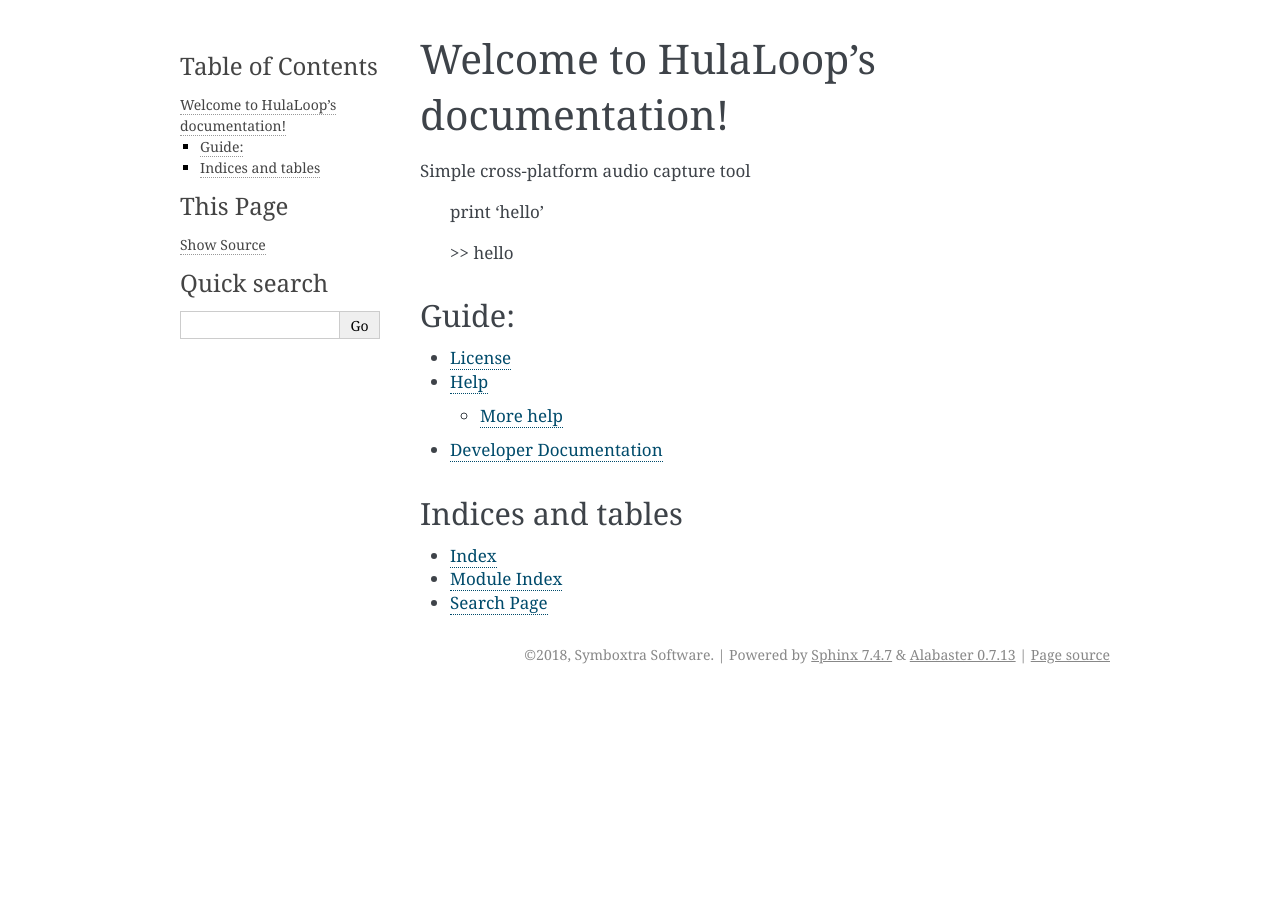
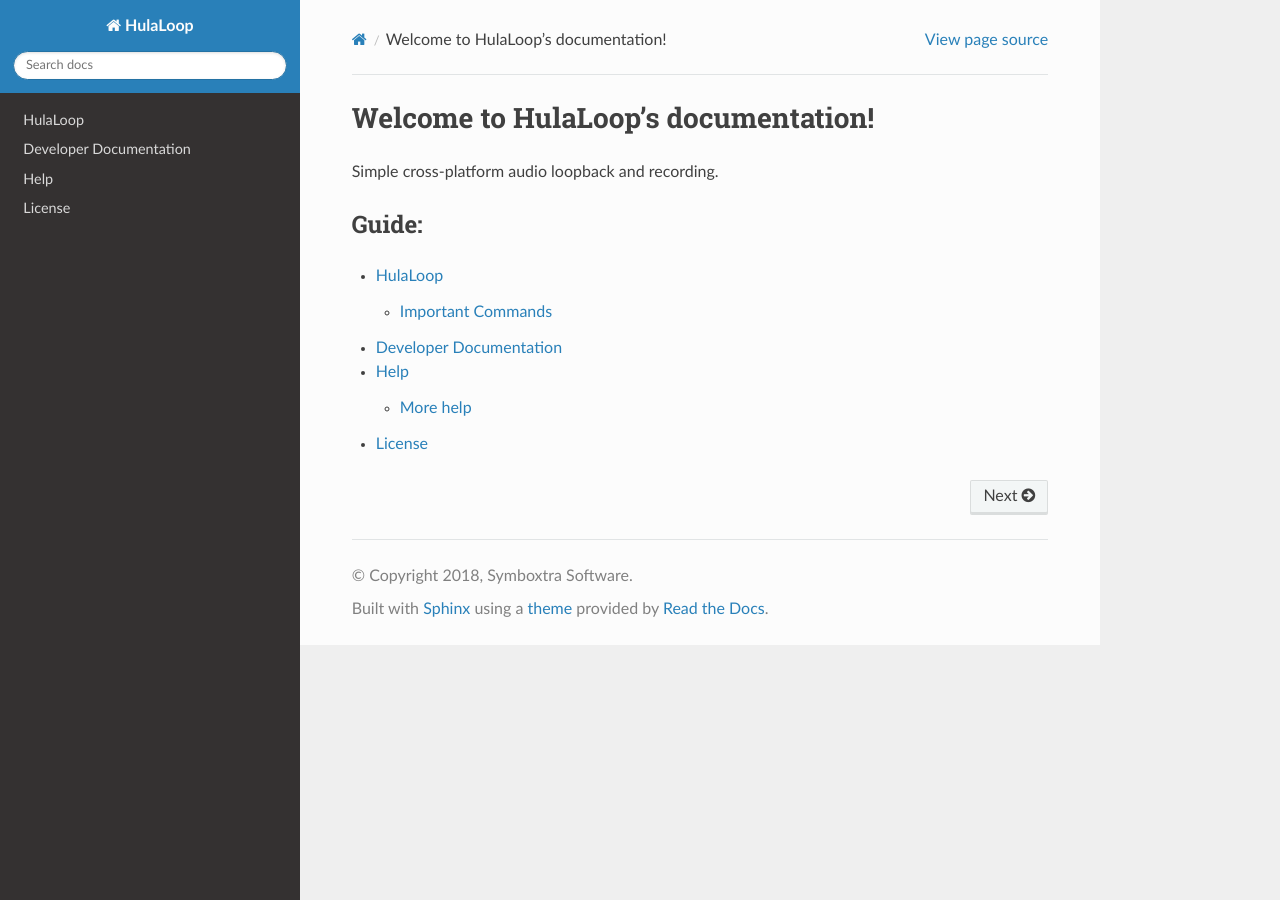
Before and after one commit to symboxtra/HulaLoop, a Sphinx documentation site: the page built from docs/read-the-docs/source/index.rst, in a window 1280 px wide. Built offline with Sphinx 7.4.7 and the Read the Docs theme 2.0.0, drawn with Linux system fonts in a browser that asks for light colours.

Commit message:
Add markdown to Sphinx and open developer documentation in new tab

````diff
--- a/docs/read-the-docs/source/conf.py
+++ b/docs/read-the-docs/source/conf.py
@@ -16,7 +16,7 @@
 # import sys
 # sys.path.insert(0, os.path.abspath('.'))
 
-#from recommonmark.parser import CommonMarkParser
+from recommonmark.parser import CommonMarkParser
 
 
 # -- Project information -----------------------------------------------------
@@ -53,9 +53,9 @@
 # The suffix(es) of source filenames.
 # You can specify multiple suffix as a list of string:
 #
-#source_parsers = {
-#    '.md': CommonMarkParser
-#}
+source_parsers = {
+    '.md': CommonMarkParser
+}
 #source_suffix = ['.rst', '.md']
 source_suffix = '.rst'
 
@@ -83,7 +83,7 @@
 # The theme to use for HTML and HTML Help pages.  See the documentation for
 # a list of builtin themes.
 #
-html_theme = 'alabaster'
+html_theme = 'sphinx_rtd_theme'
 
 # Theme options are theme-specific and customize the look and feel of a theme
 # further.  For a list of options available for each theme, see the
--- a/docs/read-the-docs/source/documentation.rst
+++ b/docs/read-the-docs/source/documentation.rst
@@ -3,4 +3,6 @@
 
 .. raw:: html
 
-	<iframe src="_static/doxygen/index.html" style="position: relative; top: 0; height: 100vw; width: 100vw; border: 0;"></iframe>
+	<div style="padding-bottom: 50px;">
+		<a href="_static/doxygen/index.html" target="_blank">Click here to access Developer Documentation</a>
+	</div>
--- a/docs/read-the-docs/source/index.rst
+++ b/docs/read-the-docs/source/index.rst
@@ -6,26 +6,14 @@
 Welcome to HulaLoop's documentation!
 ====================================
 
-Simple cross-platform audio capture tool
-
-    print 'hello'
-
-    >> hello
+Simple cross-platform audio loopback and recording.
 
 Guide:
 ^^^^^^
 .. toctree::
-   :maxdepth: 3
+   :maxdepth: 2
 
+   readme
+   documentation
+   help
    license
-   help
-   documentation
-
-
-
-Indices and tables
-^^^^^^^^^^^^^^^^^^
-
-* :ref:`genindex`
-* :ref:`modindex`
-* :ref:`search`
--- /dev/null
+++ b/docs/read-the-docs/source/readme.md
@@ -0,0 +1,97 @@
+[![Jenkins Server Status](https://img.shields.io/badge/dynamic/json.svg?label=Jenkins%20Server&url=http%3A%2F%2Fwww.symboxtra.tk%2Fstatus.php%3Fservers%3Djenkins&query=%24..jenkins&colorB=0b7cbd)](http://jenkins.symboxtra.dynu.net "Jenkins Server Status")
+[![](https://jenkins.symboxtra.dynu.net/job/HulaLoop/job/master/badge/icon)](https://jenkins.symboxtra.dynu.net/job/HulaLoop/job/master/ "Jenkins Build Status")
+[![codecov](https://codecov.io/gh/jmcker/HulaLoop/branch/master/graph/badge.svg?token=okLfIHMeEf)](https://codecov.io/gh/jmcker/HulaLoop "Code Coverage Status")
+[![CodeFactor](https://www.codefactor.io/repository/github/jmcker/hulaloop/badge)](https://www.codefactor.io/repository/github/jmcker/hulaloop "Code Factor Grade")
+[![License: GPL v3](https://img.shields.io/badge/License-GPL%20v3-blue.svg)](https://www.opensource.org/licenses/GPL-3.0)
+
+# HulaLoop #
+
+## Important Commands ##
+A rough set of commands needed to build the project.
+
+### Git ###
+Clone the project:
+```bash
+git clone --recurse-submodule https://github.com/symboxtra/HulaLoop
+```
+
+Update an already cloned submodule:
+```bash
+git submodule update --remote --merge
+```
+
+### Dependencies ###
+
+
+#### Debian-based Linux ####
+Required:
+```bash
+sudo apt install g++ build-essential libgl1-mesa-dev cmake libasound2 libasound2-dev
+```
+
+**IMPORTANT:** Qt must be installed using the GUI installer since ```apt``` does not backport a recent enough version.
+
+If you want to compile documentation:
+```bash
+sudo apt install python3-sphinx doxygen graphviz
+python -m pip install recommonmark
+```
+
+
+#### OSX ####
+Install ```brew```:
+```bash
+/usr/bin/ruby -e "$(curl -fsSL https://raw.githubusercontent.com/Homebrew/install/master/install)"
+```
+
+```bash
+brew install g++ qt build-essential cmake portaudio
+```
+
+**IMPORTANT:** JACK2 must be installed using the [GUI installer](http://jackaudio.org/downloads/) since ```brew``` only includes JACK1.
+
+If you want to compile documentation:
+```bash
+brew install sphinx-doc doxygen graphviz
+python -m pip install recommonmark
+```
+
+#### Windows ####
+- Install Qt
+- Install CMake
+- Install Visual Studio or the MSVC build tools
+- Good luck...
+
+### CMake ###
+
+```bash
+mkdir build
+cd build
+cmake ..
+cmake --build .
+./bin/<executable name>
+```
+
+### CTest ###
+
+```bash
+cd build
+ctest -C Debug -V
+```
+
+### Build Tutorials and Documentation ###
+```bash
+cd docs
+make html # Runs Doxygen and Sphinx builds
+cd build-docs/html
+# python -m SimpleHTTPServer is a simple way to serve these
+# Open localhost:8000 in your browser to view
+```
+
+### Build Developer Documentation ###
+This is built with the first option. To build separetly, use:
+```bash
+cd docs
+doxygen # Finds default Doxyfile
+cd build-doxygen/html
+```
````
